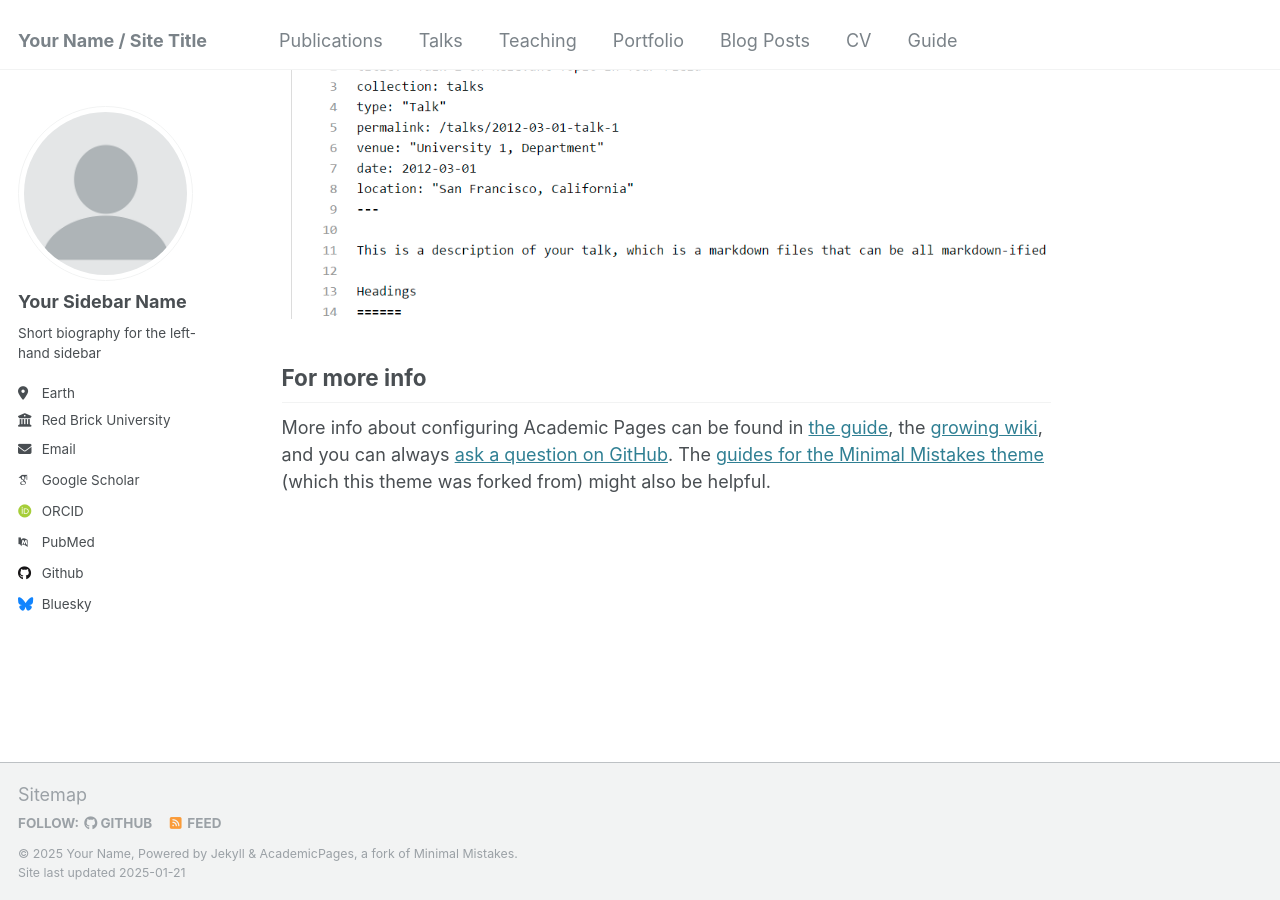
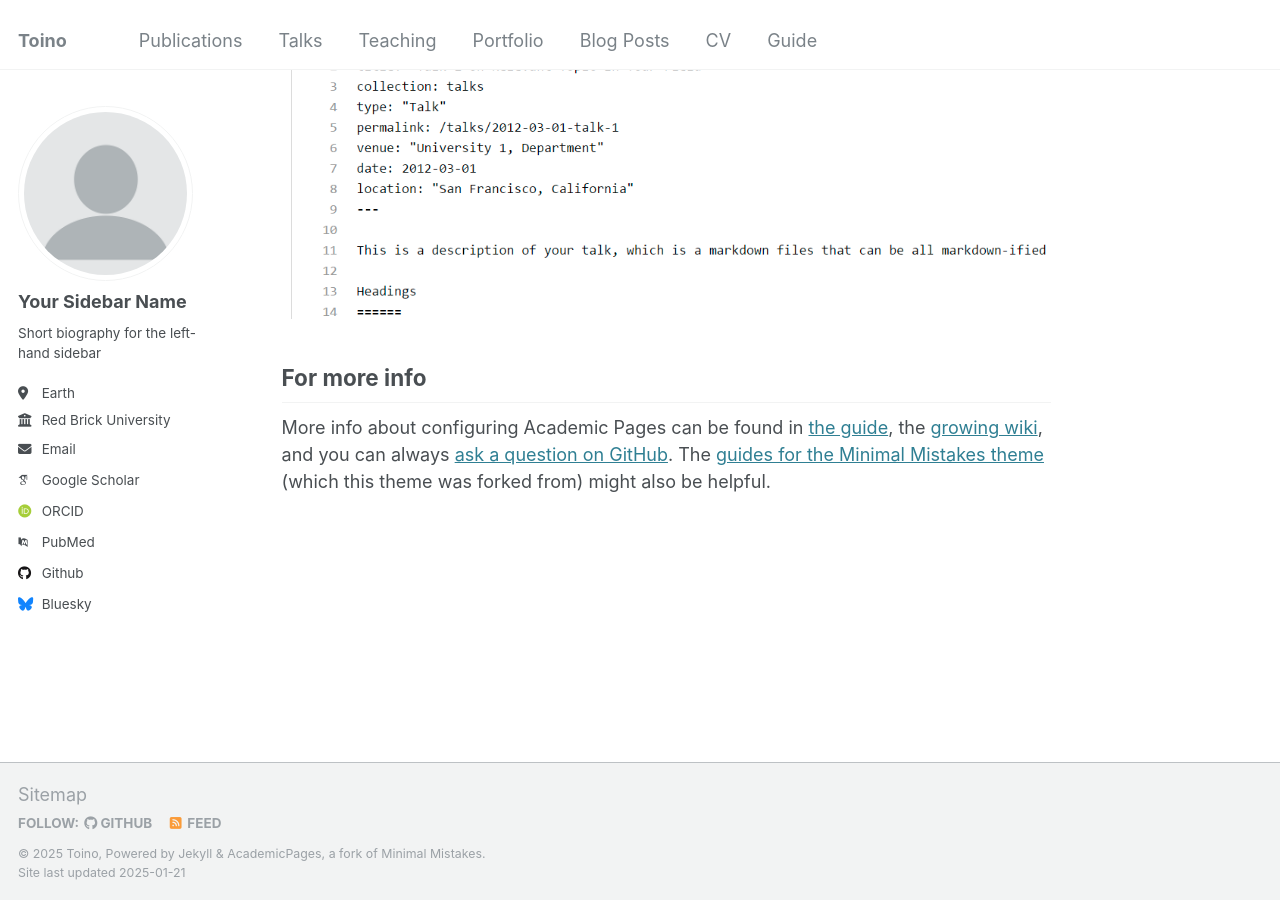
Before and after one commit to antvlass/antvlass.github.io, a Jekyll site: the page built from _pages/about.md, in a window 1280 px wide and 900 px high, scrolled down 2643 px. Built offline with Jekyll 4.4.1, drawn with Linux system fonts in a browser that asks for light colours; some web fonts are replaced.

Commit message:
Update _config.yml

```diff
--- a/_config.yml
+++ b/_config.yml
@@ -8,13 +8,13 @@
 
 # Basic Site Settings
 locale                   : "en-US"
-title                    : "Your Name / Site Title"
+title                    : "Toino"
 title_separator          : "-"
-name                     : &name "Your Name"
-description              : &description "personal description"
-url                      : https://academicpages.github.io # the base hostname & protocol for your site e.g. "https://[your GitHub username].github.io"
+name                     : &name "Toino"
+description              : &description "description"
+url                      : https://antvlass.github.io # the base hostname & protocol for your site e.g. "https://[your GitHub username].github.io"
 baseurl                  : "" # the subpath of your site, e.g. "/blog"
-repository               : "academicpages/academicpages.github.io"
+repository               : "antvlass/antvlass.github.io"
 
 # Site Author - The following control what appear as part of the author content on the side bar.
 #               If a field is blank the icon and link will not appear, otherwise it will be shown.
```
